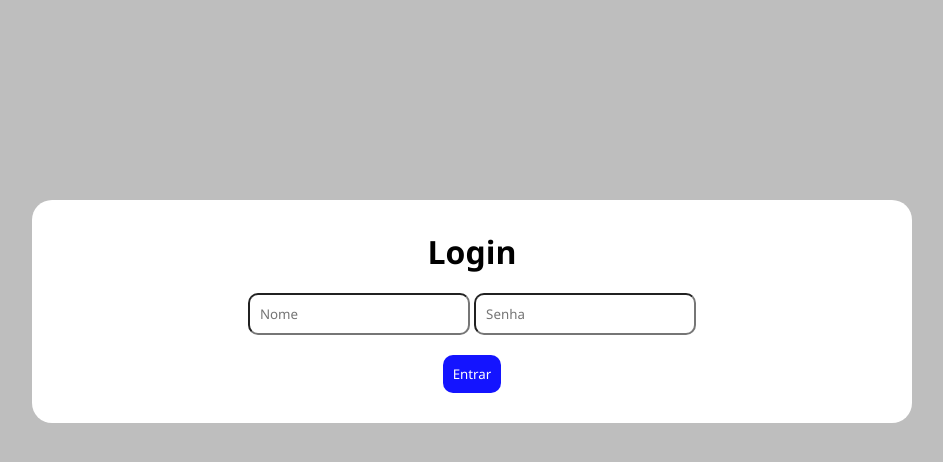
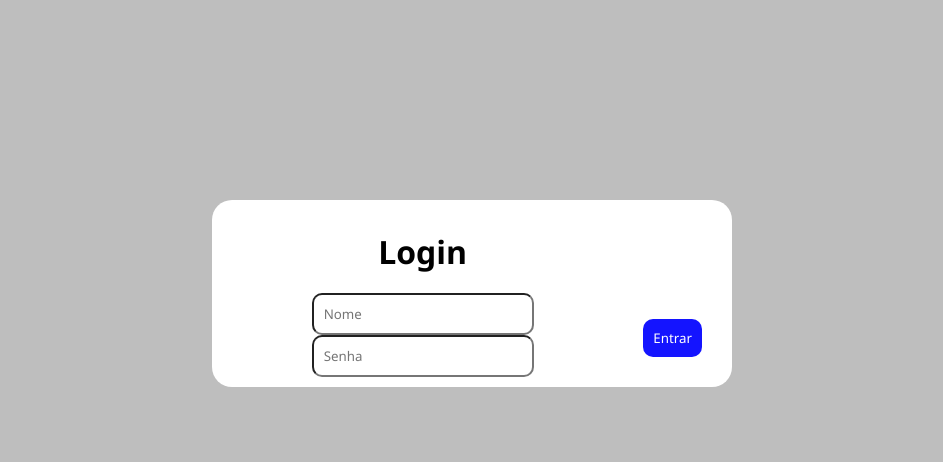
Before and after one commit to toddynic/Portf-lio, a PHP site: page / in a window 1280 px wide. Shown: the top 462 px of the page, without its empty margins (168-1111 px from the left). Run offline with PHP 8.4, Linux system fonts and the light colour scheme.

Commit message:
Update style.css

```diff
--- a/Aulas_Barbara/Aula4/style.css
+++ b/Aulas_Barbara/Aula4/style.css
@@ -17,12 +17,15 @@ body {
     display: grid;
     padding: 40px;
     width: 10%;
+    display: list-item;
 }
 
 .container2 {
     padding: 10px;
     background-color: white;
     margin: 10px;
+    align-content: end;
+    padding-top: 90px;
 }
 
 .container {
@@ -32,7 +35,12 @@ body {
     border-radius: 20px;
     padding: 10px;
     box-sizing: initial;
-
+    justify-content: flex-end ;
+    width: 100%;
+    max-width: 500px;
+    margin-left: auto;
+    margin-right: auto;
+    display: flex;
 }
 
 button {
```
